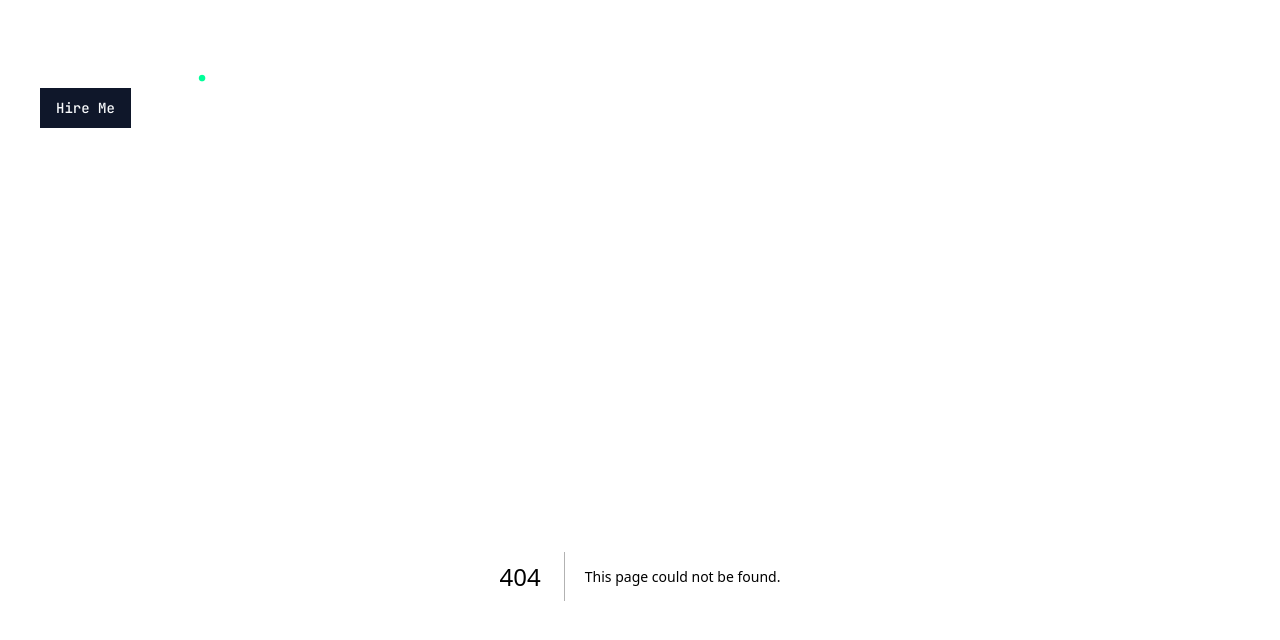
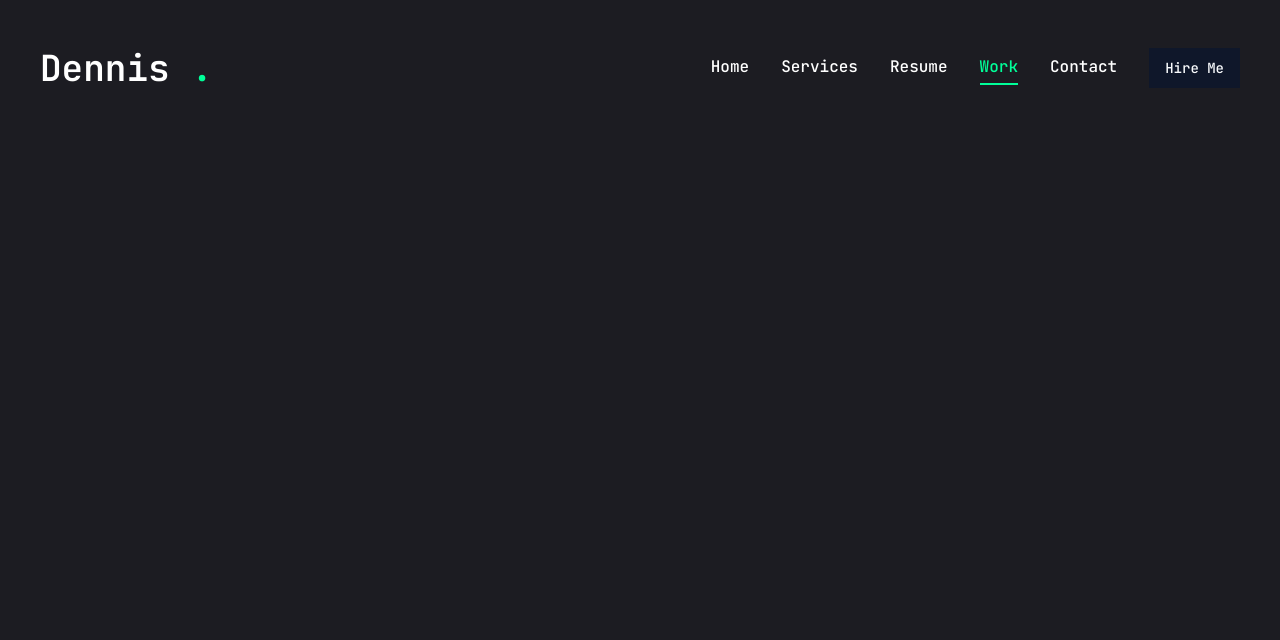
Before and after one commit to dennis-mmachoene/dennis-portfolio, a Next.js app: page /work in a window 1280 px wide. Before the commit this address had no page. Shown: the top 640 px of the page. Built offline with nearby package versions, Linux system fonts and the light colour scheme.

Commit message:
Added NavBar Components

```diff
--- /dev/null
+++ b/app/contact/page.jsx
@@ -0,0 +1,9 @@
+import React from 'react'
+
+const Contact = () => {
+  return (
+    <div>Contact</div>
+  )
+}
+
+export default Contact
--- a/app/layout.js
+++ b/app/layout.js
@@ -3,6 +3,7 @@
 
 //Components
 import Header from "@/components/Header";
+import PageTransition from "@/components/PageTransition";
 
 const jetbrainsMono = JetBrains_Mono({
   subsets: ["latin"],
@@ -11,8 +12,8 @@
 })
 
 export const metadata = {
-  title: "Create Next App",
-  description: "Generated by create next app",
+  title: "Dennis Ramara",
+  description: "Portfolio",
 };
 
 export default function RootLayout({ children }) {
@@ -22,7 +23,10 @@
         className={jetbrainsMono.variable}
       >
         <Header />
-        {children}
+        <PageTransition>
+          {children}
+        </PageTransition>
+
       </body>
     </html>
   );
--- /dev/null
+++ b/app/resume/page.jsx
@@ -0,0 +1,7 @@
+const Resume = () => {
+  return (
+    <div>Resume</div>
+  )
+}
+
+export default Resume
--- /dev/null
+++ b/app/services/page.jsx
@@ -0,0 +1,7 @@
+const Services = () => {
+  return (
+    <div>Services</div>
+  )
+}
+
+export default Services
--- /dev/null
+++ b/app/work/page.jsx
@@ -0,0 +1,7 @@
+const Work = () => {
+  return (
+    <div>Work</div>
+  )
+}
+
+export default Work
--- a/components/Header.jsx
+++ b/components/Header.jsx
@@ -5,19 +5,23 @@
 const Header = () => {
   return (
     <header className='py-8 xl:py-12 text-white'>
-      <div className='container mx-auto'>
+      <div className='container mx-auto flex justify-between items-center'>
          <Link href="/">
          <h1 className="text-4xl font-semibold">
             Dennis <span className='text-accent'>.</span>
          </h1>
          </Link>
-         <div className="hidden xl:flex">
+         <div className="hidden xl:flex items-center gap-8">
              <Navbar />
              <Link href='/contact'>
              <Button>Hire Me</Button>
              </Link>
          </div>
 
+
+      <div className="xl:hidden">
+        mobile nav
+      </div>
       </div>
     </header>
   )
--- a/components/Navbar.jsx
+++ b/components/Navbar.jsx
@@ -1,8 +1,44 @@
-import React from 'react'
+"use client"
+
+import Link from 'next/link'
+import { usePathname } from 'next/navigation'
+
+const links = [
+{
+  name: "home",
+  path: "/"
+},
+{
+  name: "services",
+  path: "/services"
+},
+{
+  name: "resume",
+  path: "/resume"
+},
+{
+  name: "work",
+  path: "/work"
+},
+{
+  name: "contact",
+  path: "/contact"
+},
+]
+
 
 const Navabr = () => {
+  const pathname = usePathname()
   return (
-    <nav></nav>
+    <nav className='flex gap-8'>
+      {
+        links.map((link, index) => {
+          return <Link key={index} href={link.path} className={`${link.path === pathname && 'text-accent border-b-2 border-accent'} capitalize font-medium hover:text-accent transition-all`}>{
+            link.name
+          }</Link>
+        })
+      }
+    </nav>
   )
 }
 
--- /dev/null
+++ b/components/PageTransition.jsx
@@ -0,0 +1,18 @@
+'use client'
+import { AnimatePresence } from "framer-motion"
+import { usePathname } from "next/navigation"
+
+
+const PageTransition = ({children}) => {
+    const pathname = usePathname()
+  return
+  <AnimatePresence>
+
+    <div className="" key={pathname}>
+
+    </div>
+    {children}
+  </AnimatePresence>
+}
+
+export default PageTransition
--- a/package.json
+++ b/package.json
@@ -17,6 +17,7 @@
     "@radix-ui/react-tooltip": "^1.1.8",
     "class-variance-authority": "^0.7.1",
     "clsx": "^2.1.1",
+    "framer-motion": "^12.4.7",
     "lucide-react": "^0.475.0",
     "next": "15.1.7",
     "react": "^19.0.0",
```
Also changed, not shown: 1 other file (tests, documents, lock files or other folders).
